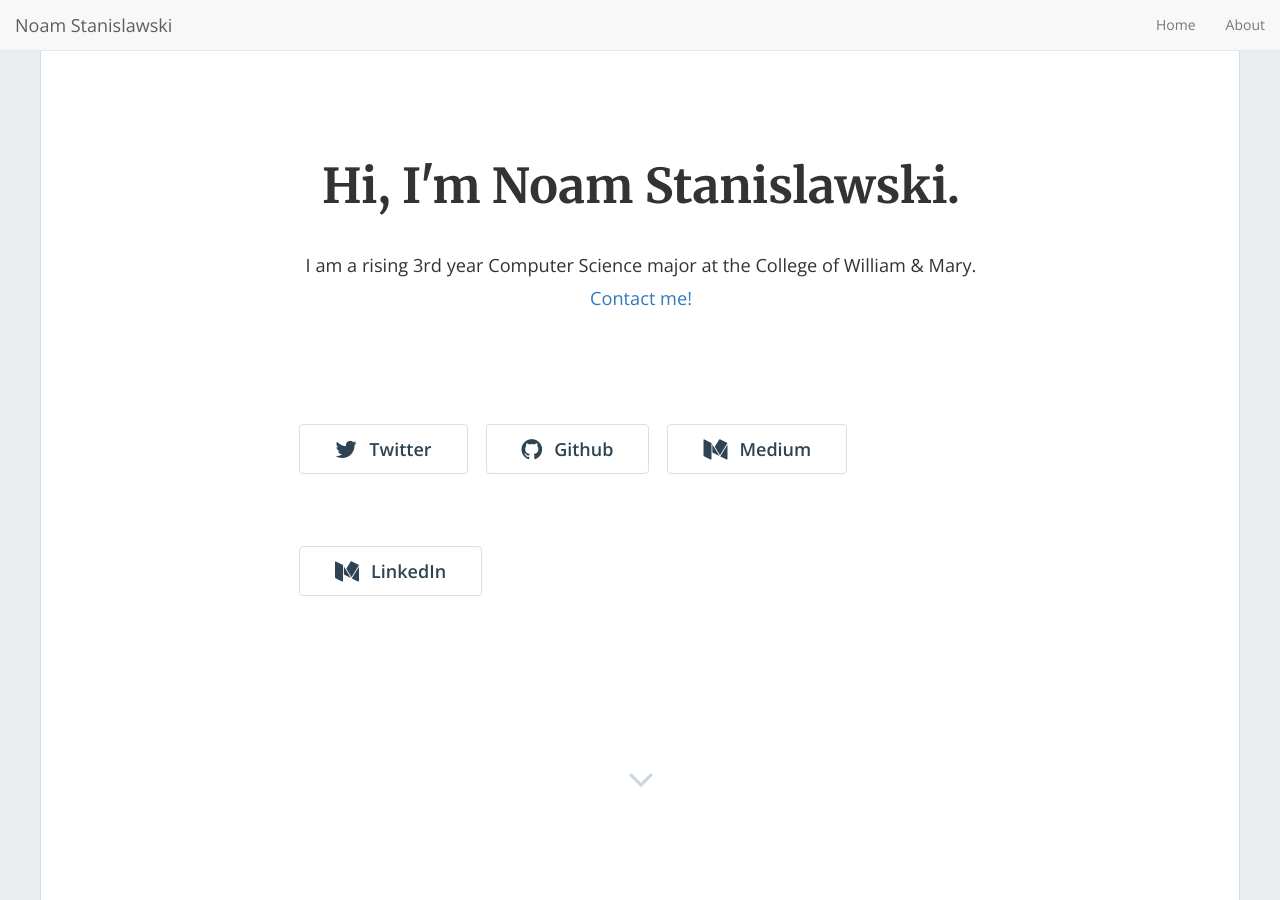
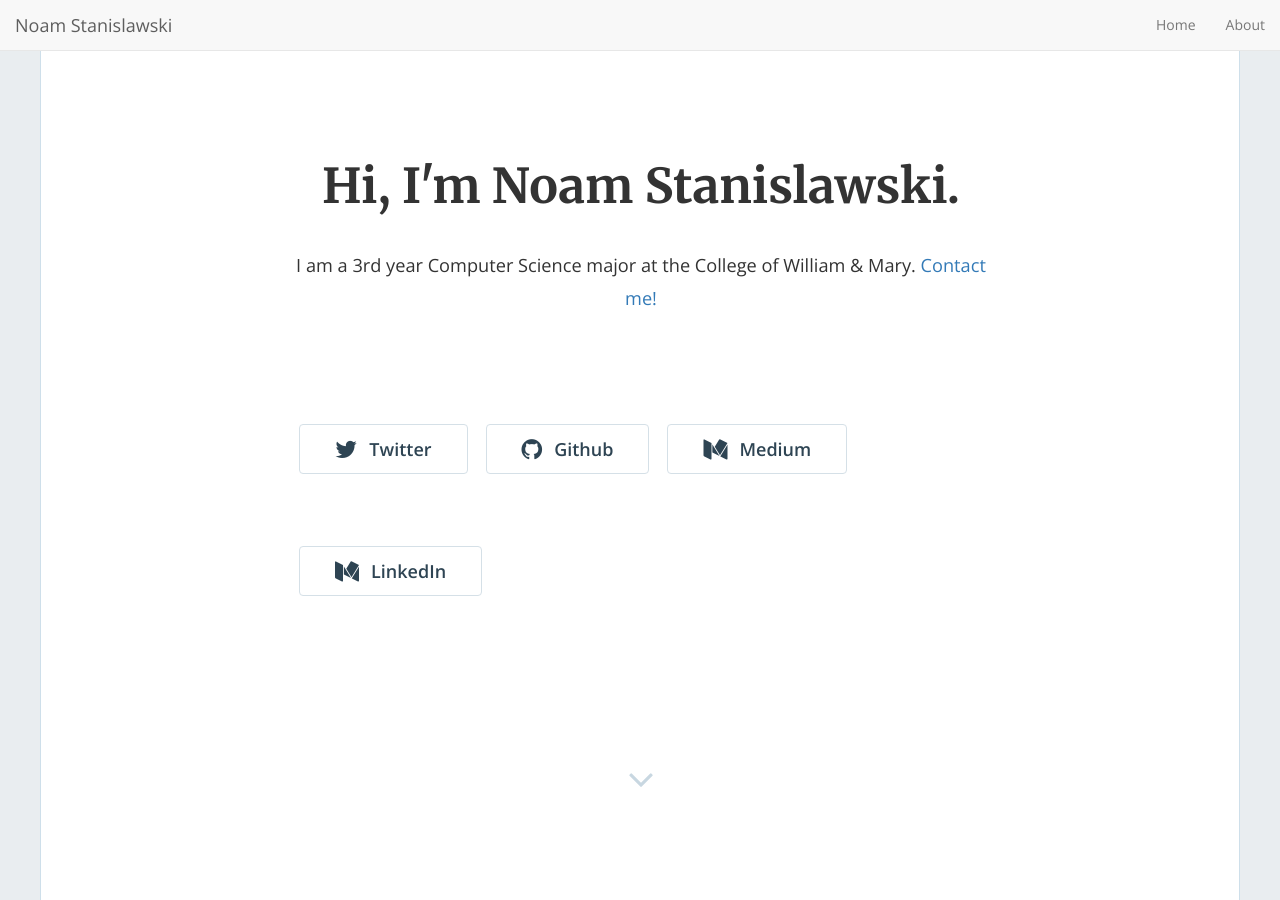
Before and after one commit to NoamStanis/NoamStanis.github.io, a Jekyll site: the page built from index.html, in a window 1280 px wide and 900 px high. Built offline with Jekyll 4.4.1, drawn with Linux system fonts in a browser that asks for light colours; nearby versions of some CDN libraries; the list of posts is cut into pages by our own code.

Commit message:
fixed linkedin button

```diff
--- a/_config.yml
+++ b/_config.yml
@@ -15,7 +15,7 @@
 # in the templates via {{ site.myvariable }}.
 title: "Hi, I'm Noam Stanislawski."
 email: 'noamstanislawski@gmail.com'
-description: "I am a rising 3rd year Computer Science major at the College of William & Mary."
+description: "I am a 3rd year Computer Science major at the College of William & Mary."
 baseurl: "" # the subpath of your site, e.g. /blog
 url: "https://noamstanis.github.io" # the base hostname & protocol for your site, e.g. https://example.com
 linkedin_username: 'noam-stanislawski-ba7a90210'
--- a/_includes/home-hero.html
+++ b/_includes/home-hero.html
@@ -38,7 +38,7 @@
             {% endif %}
 
             {% if site.linkedin_username != '' %}
-              <a href="https://{{ site.linkedin_username }}"><button class="btn btn-default btn-lg"><i class="fa fa-medium fa-lg"></i>LinkedIn</button></a>
+              <a href="https://linkedin.com/in/{{ site.linkedin_username }}"><button class="btn btn-default btn-lg"><i class="fa fa-medium fa-lg"></i>LinkedIn</button></a>
             {% endif %}
 
           </div>
```
